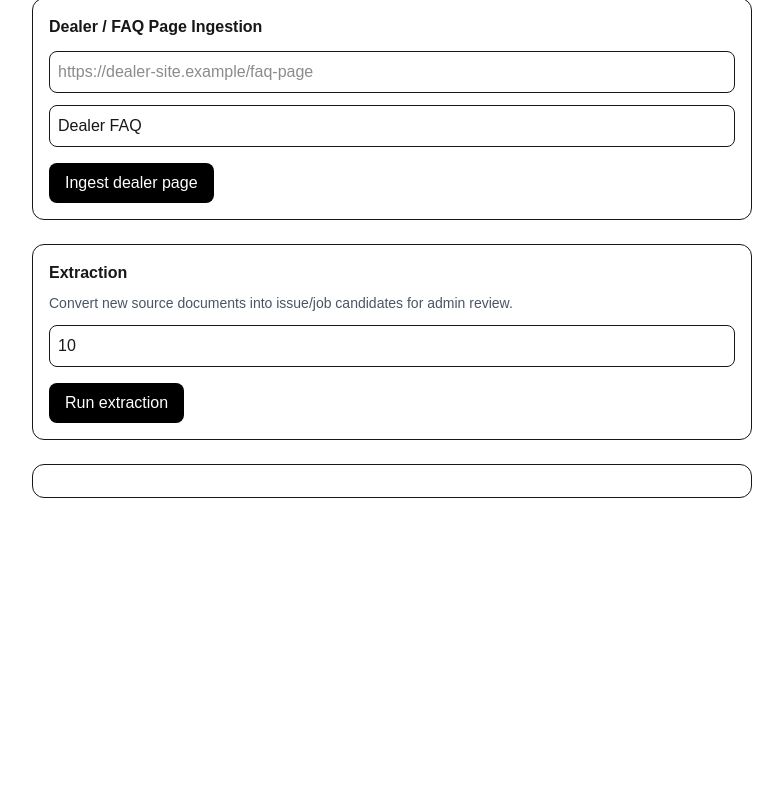
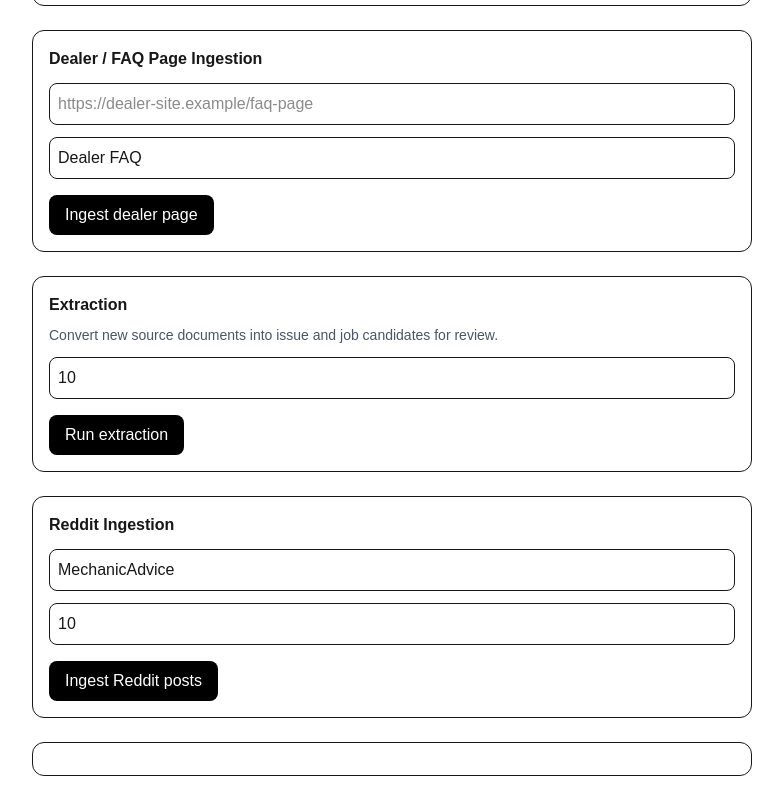
Before and after one commit to GalreeOwner/BulletproofCarsApp, a Next.js app: page /admin/ingest in a window 1280 px wide. Shown: the part 274-1074 px from the top of the page, without its empty margins (248-1031 px from the left). Before the commit the page ends 800 px from the top, so only its background shows below. Built offline with nearby package versions, Linux system fonts and the light colour scheme.

Commit message:
Add admin ingestion page

```diff
--- a/app/admin/ingest/page.tsx
+++ b/app/admin/ingest/page.tsx
@@ -11,15 +11,22 @@ export default function AdminIngestPage() {
   const [dealerName, setDealerName] = useState("Dealer FAQ");
 
   const [extractLimit, setExtractLimit] = useState("10");
+
+  const [subreddit, setSubreddit] = useState("MechanicAdvice");
+  const [redditLimit, setRedditLimit] = useState("10");
+
   const [result, setResult] = useState<string>("");
 
   async function ingestNhtsa() {
     setResult("Running NHTSA ingestion...");
     const res = await fetch("/api/ingest/nhtsa", {
       method: "POST",
-      headers: { "Content-Type": "application/json" },
+      headers: {
+        "Content-Type": "application/json",
+      },
       body: JSON.stringify({ make, model, year }),
     });
+
     const json = await res.json();
     setResult(JSON.stringify(json, null, 2));
   }
@@ -28,9 +35,15 @@ export default function AdminIngestPage() {
     setResult("Running dealer ingestion...");
     const res = await fetch("/api/ingest/dealer", {
       method: "POST",
-      headers: { "Content-Type": "application/json" },
-      body: JSON.stringify({ url: dealerUrl, name: dealerName }),
+      headers: {
+        "Content-Type": "application/json",
+      },
+      body: JSON.stringify({
+        url: dealerUrl,
+        name: dealerName,
+      }),
     });
+
     const json = await res.json();
     setResult(JSON.stringify(json, null, 2));
   }
@@ -39,9 +52,31 @@ export default function AdminIngestPage() {
     setResult("Running extraction...");
     const res = await fetch("/api/extract", {
       method: "POST",
-      headers: { "Content-Type": "application/json" },
-      body: JSON.stringify({ limit: Number(extractLimit) }),
+      headers: {
+        "Content-Type": "application/json",
+      },
+      body: JSON.stringify({
+        limit: Number(extractLimit),
+      }),
     });
+
+    const json = await res.json();
+    setResult(JSON.stringify(json, null, 2));
+  }
+
+  async function ingestReddit() {
+    setResult("Running Reddit ingestion...");
+    const res = await fetch("/api/ingest/reddit", {
+      method: "POST",
+      headers: {
+        "Content-Type": "application/json",
+      },
+      body: JSON.stringify({
+        subreddit,
+        limit: Number(redditLimit),
+      }),
+    });
+
     const json = await res.json();
     setResult(JSON.stringify(json, null, 2));
   }
@@ -49,6 +84,9 @@ export default function AdminIngestPage() {
   return (
     <main className="p-6 max-w-3xl mx-auto">
       <h1 className="text-2xl font-bold">Admin • Ingestion</h1>
+      <p className="mt-2 text-gray-600">
+        Use this page to ingest raw source documents, then run extraction to create reviewable candidates.
+      </p>
 
       <div className="mt-6 border rounded-xl p-4">
         <h2 className="font-semibold">NHTSA Recall Ingestion</h2>
@@ -57,16 +95,19 @@ export default function AdminIngestPage() {
             className="border rounded-lg p-2"
             value={make}
             onChange={(e) => setMake(e.target.value)}
+            placeholder="Make"
           />
           <input
             className="border rounded-lg p-2"
             value={model}
             onChange={(e) => setModel(e.target.value)}
+            placeholder="Model"
           />
           <input
             className="border rounded-lg p-2"
             value={year}
             onChange={(e) => setYear(e.target.value)}
+            placeholder="Year"
           />
         </div>
         <button
@@ -102,12 +143,13 @@ export default function AdminIngestPage() {
       <div className="mt-6 border rounded-xl p-4">
         <h2 className="font-semibold">Extraction</h2>
         <p className="mt-2 text-sm text-gray-600">
-          Convert new source documents into issue/job candidates for admin review.
+          Convert new source documents into issue and job candidates for review.
         </p>
         <input
           className="border rounded-lg p-2 w-full mt-3"
           value={extractLimit}
           onChange={(e) => setExtractLimit(e.target.value)}
+          placeholder="How many new source documents to process"
         />
         <button
           className="mt-4 rounded-lg bg-black text-white px-4 py-2"
@@ -117,6 +159,28 @@ export default function AdminIngestPage() {
         </button>
       </div>
 
+      <div className="mt-6 border rounded-xl p-4">
+        <h2 className="font-semibold">Reddit Ingestion</h2>
+        <input
+          className="border rounded-lg p-2 w-full mt-3"
+          placeholder="Subreddit name"
+          value={subreddit}
+          onChange={(e) => setSubreddit(e.target.value)}
+        />
+        <input
+          className="border rounded-lg p-2 w-full mt-3"
+          placeholder="Limit"
+          value={redditLimit}
+          onChange={(e) => setRedditLimit(e.target.value)}
+        />
+        <button
+          className="mt-4 rounded-lg bg-black text-white px-4 py-2"
+          onClick={ingestReddit}
+        >
+          Ingest Reddit posts
+        </button>
+      </div>
+
       <pre className="mt-6 border rounded-xl p-4 text-sm overflow-auto whitespace-pre-wrap">
         {result}
       </pre>
```
